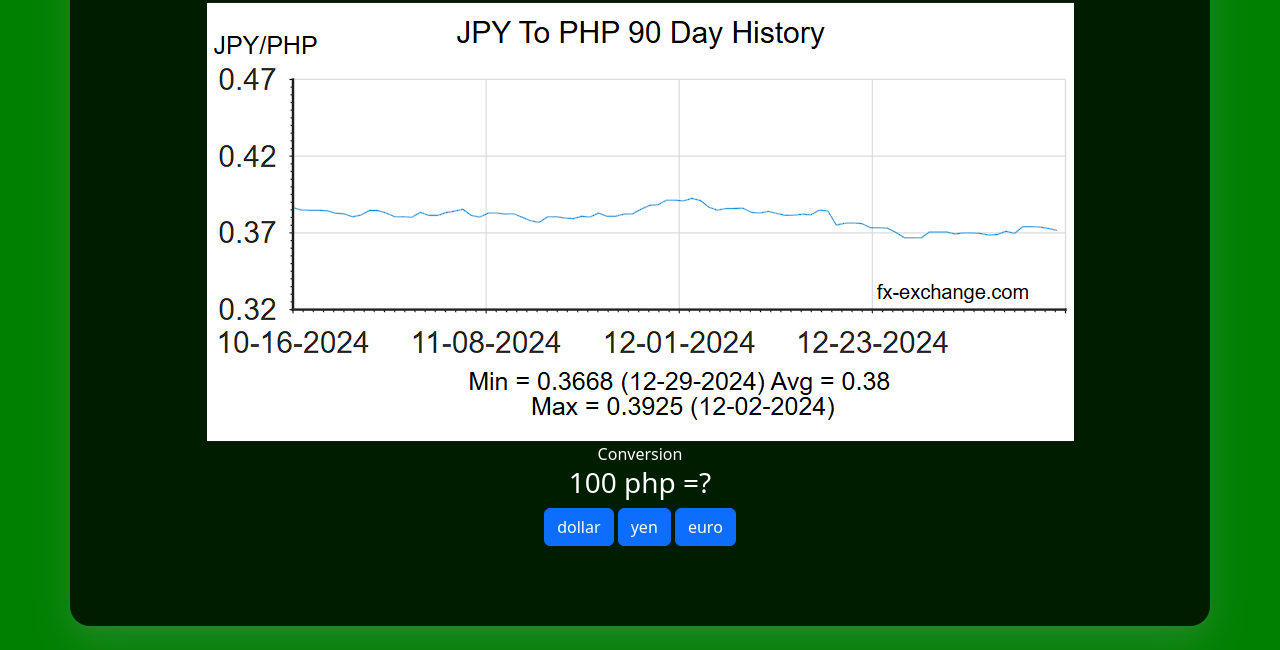
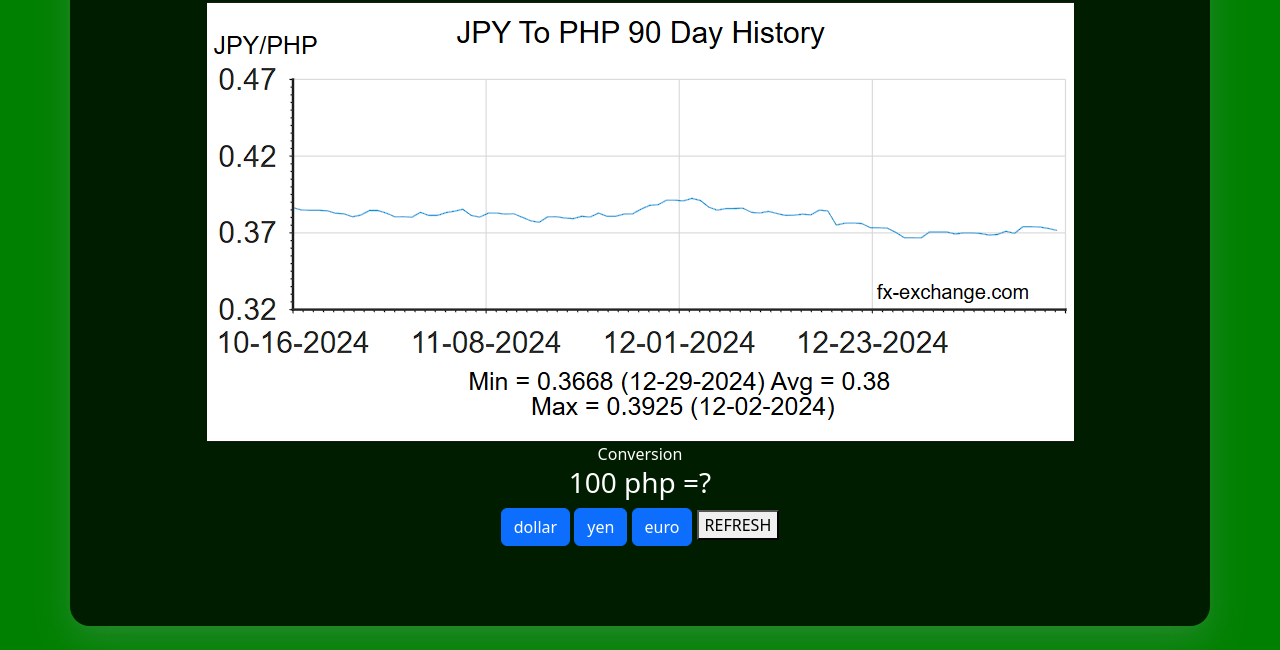
Before and after one commit to JIbay-9E/Q3-SW1-IBAY, a plain HTML site: page index.html in a window 1280 px wide. Shown: the part 150-800 px from the top of the page. Drawn offline with nearby package versions, Linux system fonts and the light colour scheme.

Commit message:
Update index.html

```diff
--- a/index.html
+++ b/index.html
@@ -51,6 +51,11 @@
         var euro=50;
         var yen=0.43;
         document.getElementById('area').innerHTML = ' 100php =  ' + php*euro + '.' ">euro</button>
+
+	<button type="button" onClick="window.location.reload()">
+ REFRESH
+</button>
+
 </div>
 
 
```
